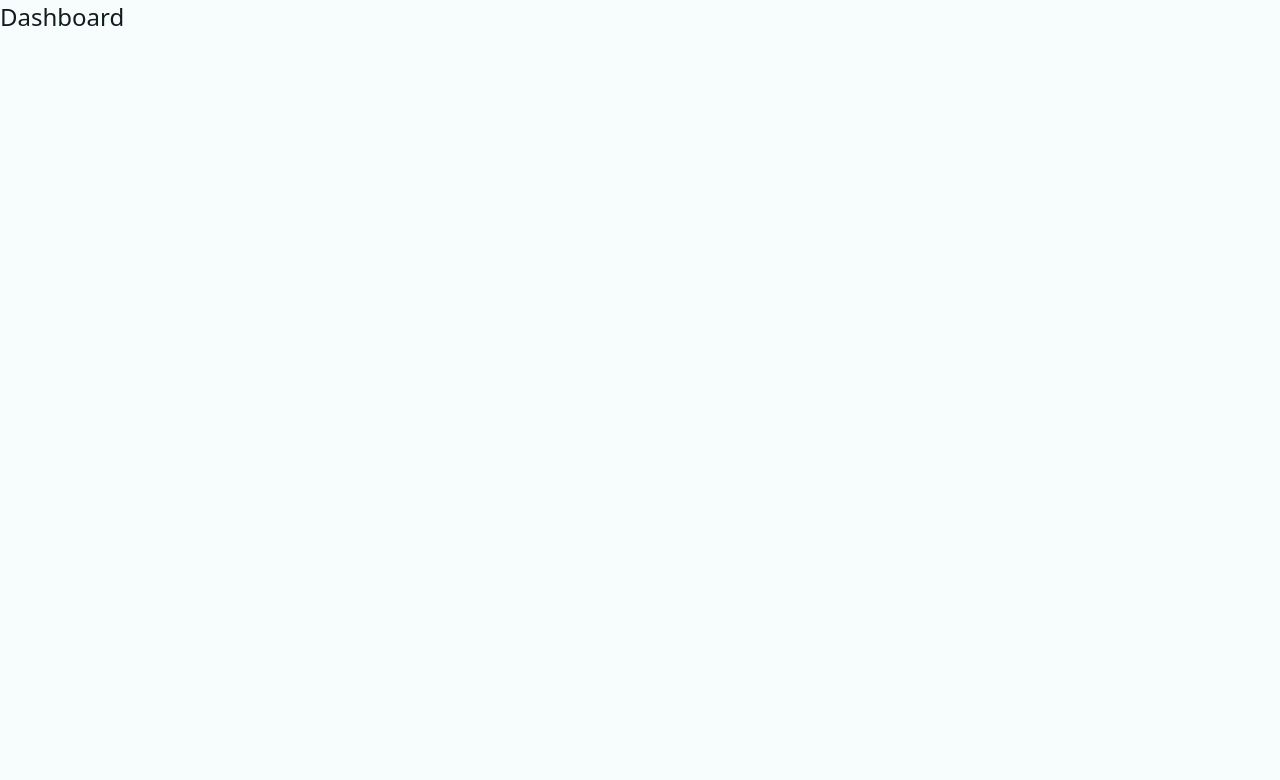
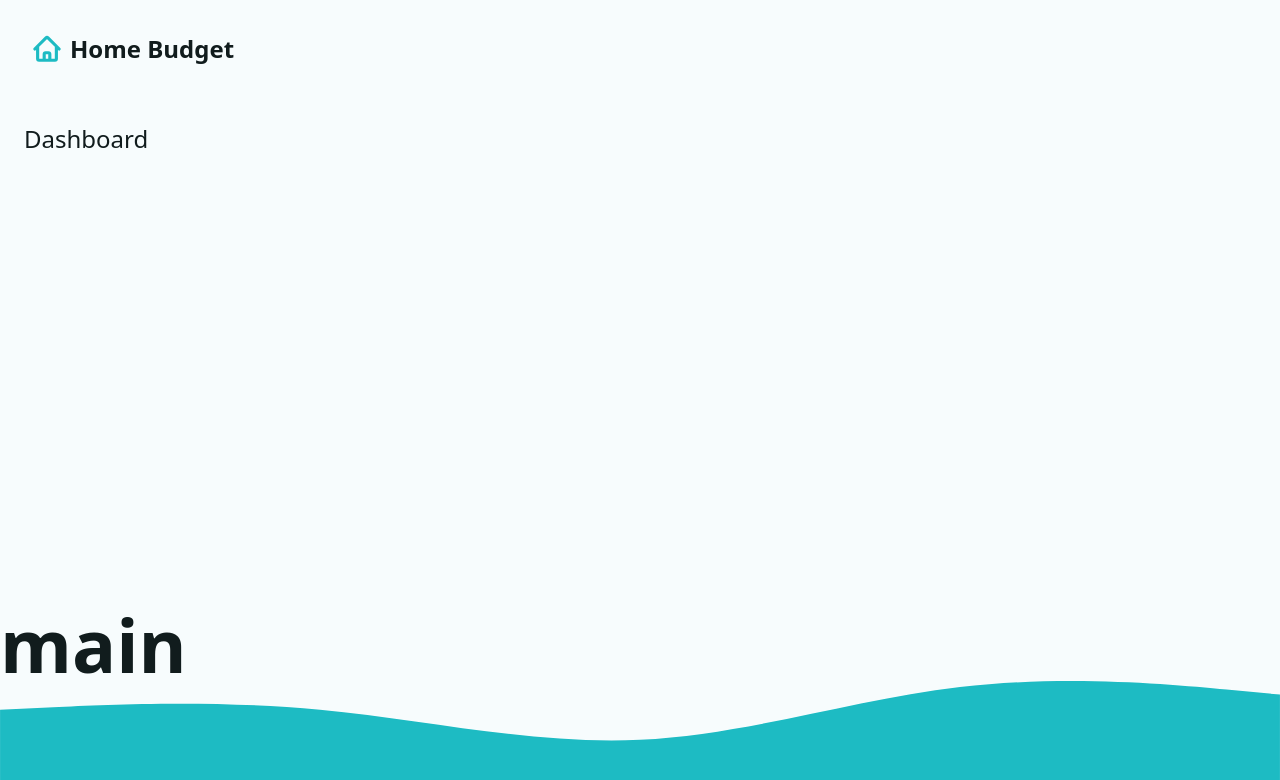
Before and after one commit to BDunnCode/ReactRouterBudgetApp, a React (Vite) app: page / in a window 1280 px wide. Shown: the top 780 px of the page. Built offline with nearby package versions, Linux system fonts and the light colour scheme.

Commit message:
layouts, actions, heroicons

```diff
--- a/package.json
+++ b/package.json
@@ -9,6 +9,7 @@
     "preview": "vite preview"
   },
   "dependencies": {
+    "@heroicons/react": "^2.1.1",
     "react": "^18.2.0",
     "react-dom": "^18.2.0",
     "react-router-dom": "^6.8.0"
--- a/src/App.jsx
+++ b/src/App.jsx
@@ -3,17 +3,35 @@ import {
   RouterProvider,
 } from "react-router-dom";
 
-//Routes
+// Layouts
+import Main, { mainLoader } from "./layouts/Main"
+
+// Actions
+import { logoutAction } from "./actions/logout"
+
+// Routes
 import Dashboard, { dashboardLoader } from "./pages/Dashboard"
 import Error from "./pages/Error"
 
 const router = createBrowserRouter([
   {
     path: "/",
-    element: <Dashboard />,
-    loader: dashboardLoader,
-    errorElement: <Error />
-  },
+    element: <Main />,
+    loader: mainLoader,
+    errorElement: <Error />,
+    children: [
+        {
+          index: true,
+          element: <Dashboard />,
+          loader: dashboardLoader,
+          errorElement: <Error />
+        },
+        {
+          path: "logout",
+          action: logoutAction
+        },
+      ],
+    },
 ]);
 
 function App() {
--- /dev/null
+++ b/src/actions/logout.js
@@ -0,0 +1,14 @@
+// react-router-dom imports
+import { redirect } from "react-router-dom";
+
+// helpers
+import { deleteItem } from "../helpers";
+
+export async function logoutAction() {
+  // delete the user
+  deleteItem({
+    key: "userName"
+  })
+  // return redirect
+  return redirect("/")
+}
--- /dev/null
+++ b/src/components/Nav.jsx
@@ -0,0 +1,43 @@
+// react-router-dom imports
+import { Form, NavLink } from "react-router-dom"
+
+// library
+import { TrashIcon } from '@heroicons/react/24/solid'
+
+// assets
+import logomark from "../assets/logomark.svg"
+
+
+const Nav = ({ userName }) => {
+  return (
+    <nav>
+      <NavLink
+        to="/"
+        aria-label="Go to home"
+      >
+        <img src={logomark} alt="" height={30} />
+        <span>Home Budget</span>
+      </NavLink>
+      {
+        userName && (
+          <Form
+            method="post"
+            action="/logout"
+            onSubmit={(event) => {
+              if(!confirm("Delete user and all data?"
+              )) {
+                event.preventDefault()
+              }
+            }}
+          >
+            <button type="submit" className="btn btn--warning">
+              <span>Delete User</span>
+              <TrashIcon width={20} />
+            </button>
+          </Form>
+        )
+      }
+    </nav>
+  )
+}
+export default Nav
--- a/src/helpers.js
+++ b/src/helpers.js
@@ -2,3 +2,8 @@
 export const fetchData = (key) => {
   return JSON.parse(localStorage.getItem(key))
 }
+
+// delete item
+export const deleteItem = ({key}) => {
+  return localStorage.removeItem(key)
+}
--- /dev/null
+++ b/src/layouts/Main.jsx
@@ -0,0 +1,33 @@
+// react-router-dom imports
+import { Outlet, useLoaderData } from "react-router-dom"
+
+// assets
+import wave from "../assets/wave.svg"
+
+// components
+import Nav from "../components/Nav"
+
+// helper functions
+import { fetchData } from "../helpers"
+
+// loader
+export function mainLoader() {
+  const userName = fetchData("userName")
+  return { userName }
+}
+
+const Main = () => {
+  const { userName } = useLoaderData()
+
+  return (
+    <div className="layout">
+      <Nav userName={ userName } />
+      <main>
+        <Outlet />
+      </main>
+      <h1>main</h1>
+      <img src={wave} alt="" />
+    </div>
+  )
+}
+export default Main
```
Also changed, not shown: 1 other file (tests, documents, lock files or other folders).
